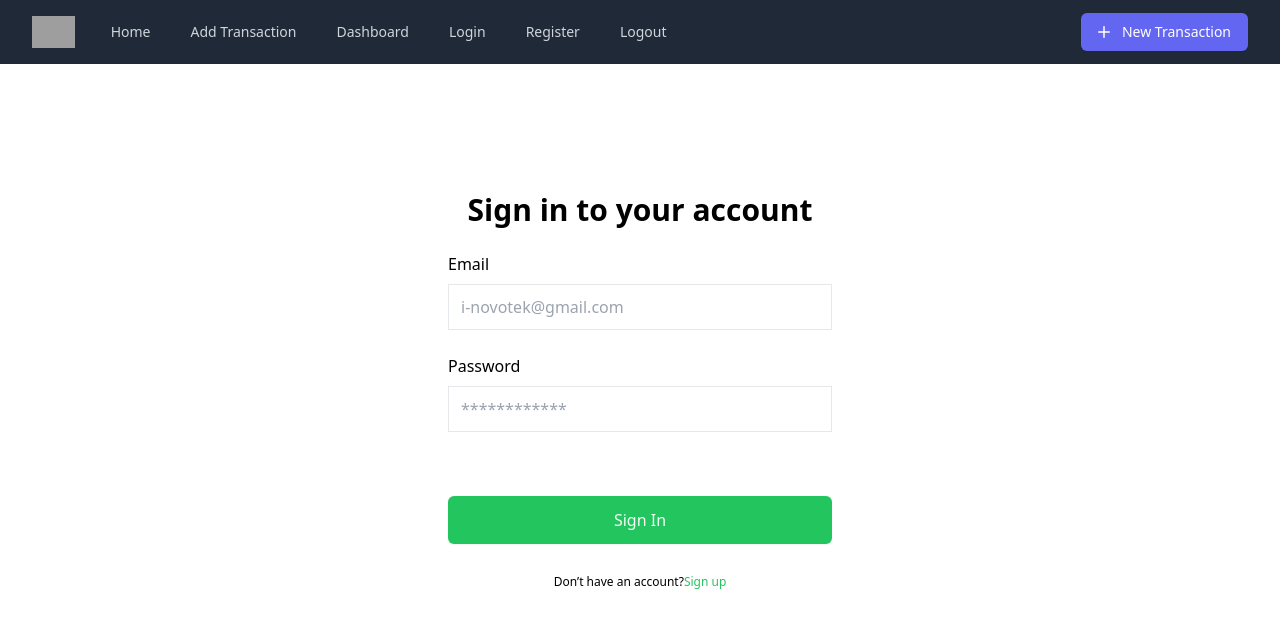
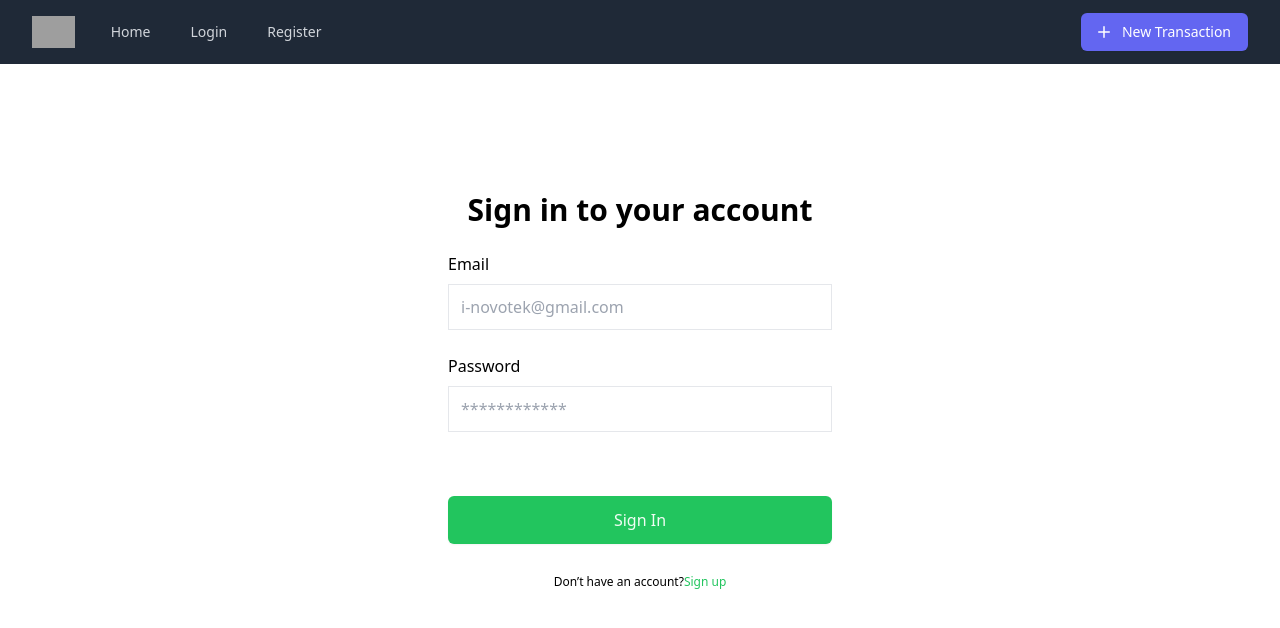
Before and after one commit to aviraljain19/income-expense-tracker, a React (Create React App) app in the folder Client/income-expense-tracker/: page /login in a window 1280 px wide. Shown: the top 628 px of the page. Built offline with nearby package versions, Linux system fonts and the light colour scheme; grey boxes are pictures that could not be loaded.

Commit message:
Private and public links
Signed-off-by: Aviral Jain <aviraljainltr@gmail.com>

```diff
--- a/Client/income-expense-tracker/src/components/Navbar/Navbar.js
+++ b/Client/income-expense-tracker/src/components/Navbar/Navbar.js
@@ -6,7 +6,7 @@
 import { authContext } from "../context/AuthContext/AuthContext";
 
 export default function Navbar() {
-  const { logoutUserAction } = useContext(authContext);
+  const { logoutUserAction, token } = useContext(authContext);
 
   return (
     <Disclosure as="nav" className="bg-gray-800">
@@ -45,7 +45,7 @@
                   >
                     Home
                   </Link>
-
+                  {token && (
                     <>
                       <Link
                         to="/add-transaction"
@@ -59,8 +59,15 @@
                       >
                         Dashboard
                       </Link>
+                      <button
+                        onClick={logoutUserAction}
+                        className="text-gray-300 hover:bg-gray-700 hover:text-white px-3 py-2 rounded-md text-sm font-medium"
+                      >
+                        Logout
+                      </button>
                     </>
-
+                  )}
+                  {!token && (
                     <>
                       <Link
                         to="/login"
@@ -75,15 +82,7 @@
                         Register
                       </Link>
                     </>
-
-                  <>
-                    <button
-                      onClick={logoutUserAction}
-                      className="text-gray-300 hover:bg-gray-700 hover:text-white px-3 py-2 rounded-md text-sm font-medium"
-                    >
-                      Logout
-                    </button>
-                  </>
+                  )}
                 </div>
               </div>
               <div className="flex items-center">
@@ -112,7 +111,8 @@
               >
                 Home
               </Link>
-
+              {token && (
+                <>
                   <Link
                     to="/dashboard"
                     className="text-gray-300 hover:bg-gray-700 hover:text-white block px-3 py-2 rounded-md text-base font-medium"
@@ -120,6 +120,21 @@
                     Dashboard
                   </Link>
 
+                  <Link
+                    to="/add-transaction"
+                    className="text-gray-300 hover:bg-gray-700 hover:text-white block px-3 py-2 rounded-md text-base font-medium"
+                  >
+                    Add Transaction
+                  </Link>
+                  <button
+                    onClick={logoutUserAction}
+                    className="text-gray-300 hover:bg-gray-700 hover:text-white block px-3 py-2 rounded-md text-base font-medium"
+                  >
+                    Logout
+                  </button>
+                </>
+              )}
+              {!token && (
                 <>
                   <Link
                     to="/login"
@@ -134,13 +149,7 @@
                     Register
                   </Link>
                 </>
-
-              <button
-                onClick={logoutUserAction}
-                className="text-gray-300 hover:bg-gray-700 hover:text-white block px-3 py-2 rounded-md text-base font-medium"
-              >
-                Logout
-              </button>
+              )}
             </div>
           </Disclosure.Panel>
         </>
--- a/Client/income-expense-tracker/src/components/context/AuthContext/AuthContext.js
+++ b/Client/income-expense-tracker/src/components/context/AuthContext/AuthContext.js
@@ -102,6 +102,7 @@
       value={{
         loginUserAction,
         userAuth: state,
+        token: state?.userAuth?.token,
         fetchProfileAction,
         profile: state?.profile,
         error: state?.error,
```
Lines whose indentation alone changed are shown as unchanged.
